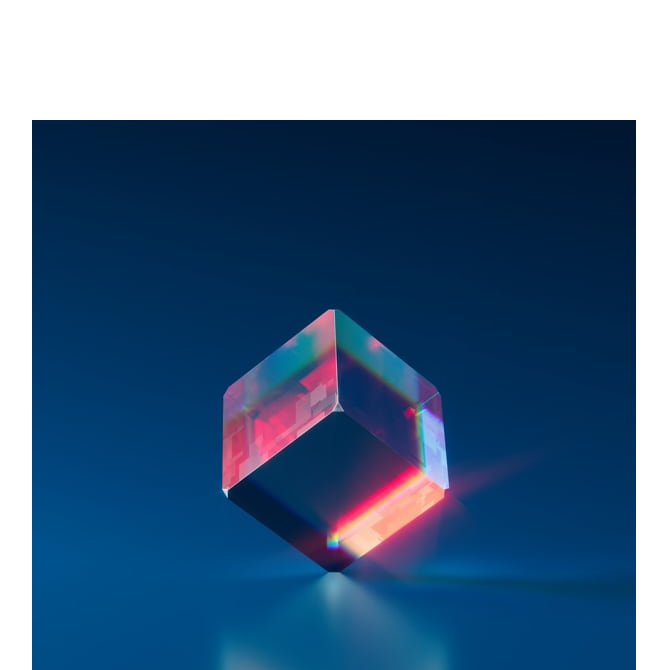
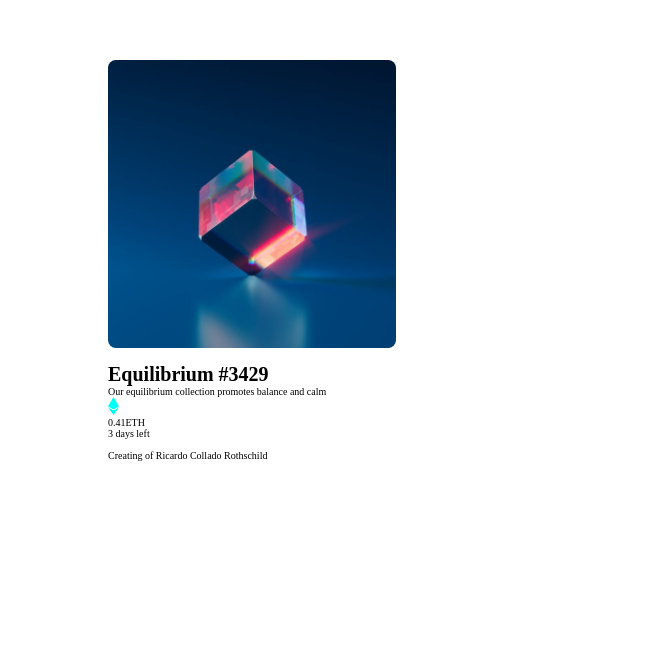
Before and after one commit to RicardoColladoRothschild/nftPreviewCardComponent.github.io, a plain HTML site: page index.html in a window 1280 px wide. Shown: the part 130-800 px from the top of the page, without its empty margins (382-1049 px from the left). Drawn offline with Linux system fonts and the light colour scheme.

Commit message:
add some changes

```diff
--- a/css/main.scss
+++ b/css/main.scss
@@ -18,9 +18,23 @@ body{
 }
 
 .main-container{
-    width:75%;
-    height:300px;
+    width:300px;
+    height:420px;
 
     display:flex;
     flex-direction: column;
+
+
+    .nft-image-container{
+        width:288px;
+        height:288px;
+        border-radius:8px;
+        margin-bottom:15px;
+
+        img{
+            width:100%;
+            height: 100%;
+            border-radius: 8px;;
+        }
+    }
 }
```
Also changed, not shown: css/main.css.
